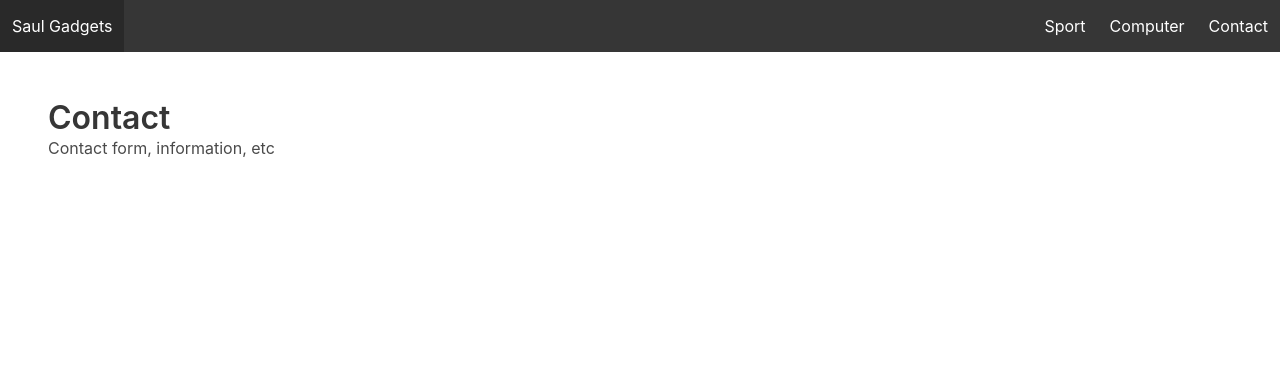
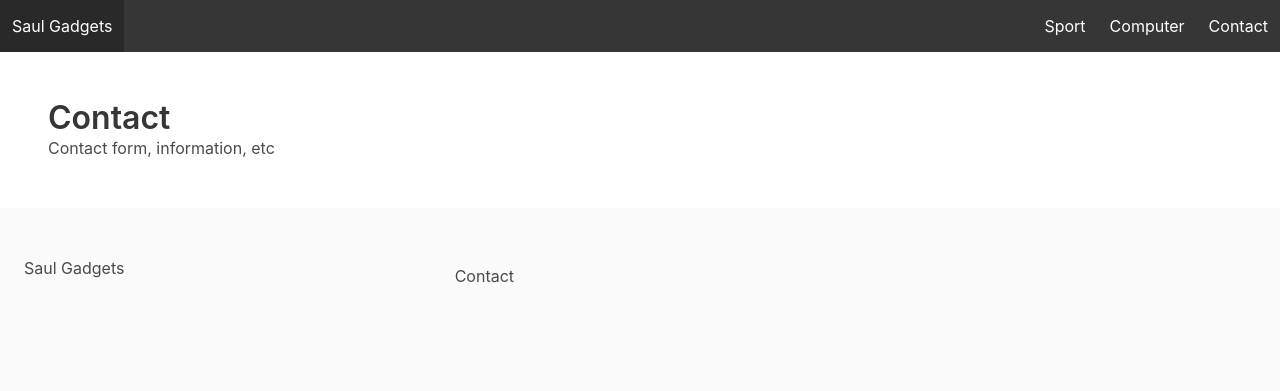
Before and after one commit to Volodya-Sargsyan79/web_shope, a Django app: page /contact/ in a window 1280 px wide. Shown: the top 391 px of the page. Run offline with Django 4.2, Linux system fonts and the light colour scheme; data comes from the database, SQL or seed files in the repository.

Commit message:
Create a footer and move "Contact" link down

```diff
--- a/saulgadgets/core/templates/base.html
+++ b/saulgadgets/core/templates/base.html
@@ -30,5 +30,15 @@
     {% block content %}
     {% endblock %}
   </section>
+  <footer class="footer">
+    <div class="columns">
+      <div class="column is-4">
+        <h2 class="subtit">Saul Gadgets</h2>
+      </div>
+      <div class="column is-8">
+        <a href="{% url 'contact' %}" class="navbar-item">Contact</a>
+      </div>
+    </div>
+  </footer>
 </body>
 </html>
```
